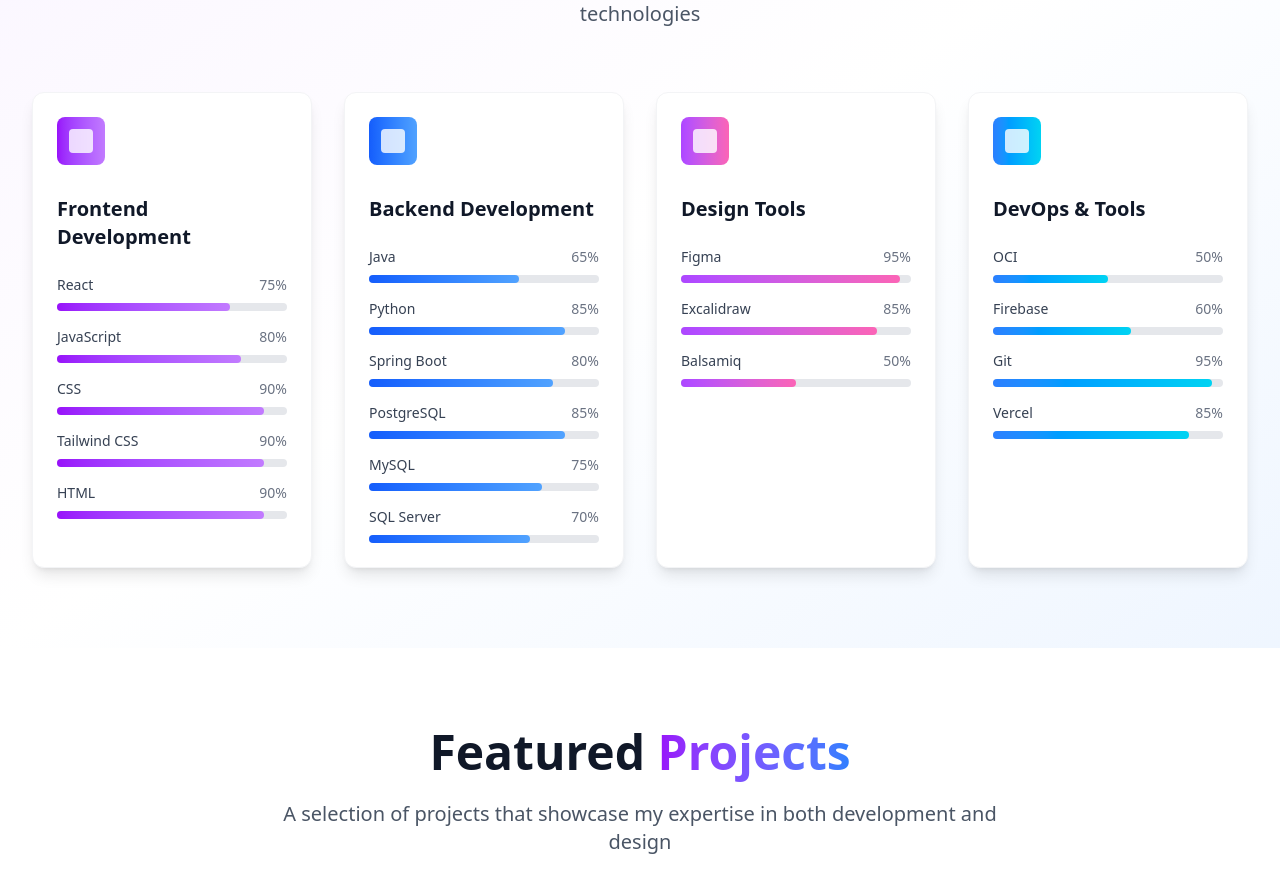
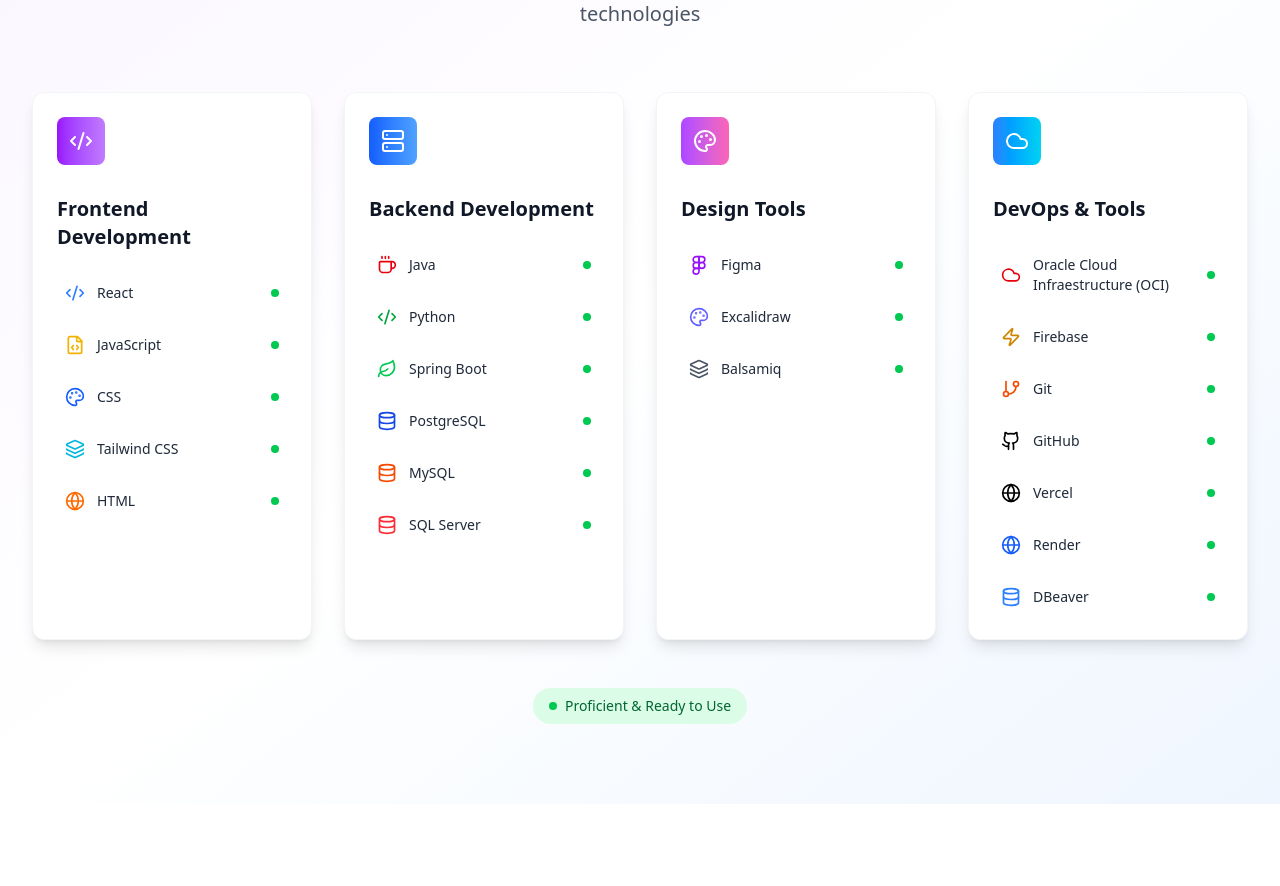
Before and after one commit to Rasmeh27/portfolio-LH, a React (Vite) app: page / in a window 1280 px wide. Shown: the part 2063-2949 px from the top of the page. Built offline with nearby package versions, Linux system fonts and the light colour scheme.

Commit message:
skills changed

```diff
--- a/src/components/Skills.tsx
+++ b/src/components/Skills.tsx
@@ -1,57 +1,81 @@
-import React from 'react';
+import type React from "react"
+import {
+  Code2,
+  Database,
+  Palette,
+  Cloud,
+  Coffee,
+  FileCode,
+  Layers,
+  Server,
+  GitBranch,
+  Figma,
+  Zap,
+  Globe,
+  GithubIcon,
+  Leaf
+} from "lucide-react"
 
 const Skills: React.FC = () => {
   const skillCategories = [
     {
       title: "Frontend Development",
       color: "from-purple-600 to-purple-400",
+      icon: <Code2 className="w-6 h-6 text-white" />,
       skills: [
-        { name: "React", level: 75 },
-        { name: "JavaScript", level: 80 },
-        { name: "CSS", level: 90 },
-        { name: "Tailwind CSS", level: 90 },
-        { name: "HTML", level: 90 }
-      ]
+        { name: "React", icon: <Code2 className="w-5 h-5 text-blue-500" /> },
+        { name: "JavaScript", icon: <FileCode className="w-5 h-5 text-yellow-500" /> },
+        { name: "CSS", icon: <Palette className="w-5 h-5 text-blue-600" /> },
+        { name: "Tailwind CSS", icon: <Layers className="w-5 h-5 text-cyan-500" /> },
+        { name: "HTML", icon: <Globe className="w-5 h-5 text-orange-500" /> },
+      ],
     },
     {
       title: "Backend Development",
       color: "from-blue-600 to-blue-400",
+      icon: <Server className="w-6 h-6 text-white" />,
       skills: [
-        { name: "Java", level: 65 },
-        { name: "Python", level: 85 },
-        { name: "Spring Boot", level: 80 },
-        { name: "PostgreSQL", level: 85 },
-        { name: "MySQL", level: 75 },
-        { name: "SQL Server", level: 70 }
-      ]
+        { name: "Java", icon: <Coffee className="w-5 h-5 text-red-600" /> },
+        { name: "Python", icon: <Code2 className="w-5 h-5 text-green-600" /> },
+        { name: "Spring Boot", icon: <Leaf className="w-5 h-5 text-green-500" /> },
+        { name: "PostgreSQL", icon: <Database className="w-5 h-5 text-blue-700" /> },
+        { name: "MySQL", icon: <Database className="w-5 h-5 text-orange-600" /> },
+        { name: "SQL Server", icon: <Database className="w-5 h-5 text-red-500" /> },
+      ],
     },
     {
       title: "Design Tools",
       color: "from-purple-500 to-pink-400",
+      icon: <Palette className="w-6 h-6 text-white" />,
       skills: [
-        { name: "Figma", level: 95 },
-        { name: "Excalidraw", level: 85 },
-        { name: "Balsamiq", level: 50 }
-      ]
+        { name: "Figma", icon: <Figma className="w-5 h-5 text-purple-600" /> },
+        { name: "Excalidraw", icon: <Palette className="w-5 h-5 text-indigo-500" /> },
+        { name: "Balsamiq", icon: <Layers className="w-5 h-5 text-gray-600" /> },
+      ],
     },
     {
       title: "DevOps & Tools",
       color: "from-blue-500 to-cyan-400",
+      icon: <Cloud className="w-6 h-6 text-white" />,
       skills: [
-        { name: "OCI", level: 50 },
-        { name: "Firebase", level: 60 },
-        { name: "Git", level: 95 },
-        { name: "Vercel", level: 85 }
-      ]
-    }
-  ];
+        { name: "Oracle Cloud Infraestructure (OCI)", icon: <Cloud className="w-5 h-5 text-red-600" /> },
+        { name: "Firebase", icon: <Zap className="w-5 h-5 text-yellow-600" /> },
+        { name: "Git", icon: <GitBranch className="w-5 h-5 text-orange-600" /> },
+        { name: "GitHub", icon: <GithubIcon className="w-5 h-5 text-black" /> },
+        { name: "Vercel", icon: <Globe className="w-5 h-5 text-black" /> },
+        { name: "Render", icon: <Globe className="w-5 h-5 text-blue-600" /> },
+        { name: "DBeaver", icon: <Database className="w-5 h-5 text-blue-500" /> },
+      ],
+    },
+  ]
 
   return (
     <section id="skills" className="py-20 bg-gradient-to-br from-purple-50 via-white to-blue-50">
       <div className="container mx-auto px-4 sm:px-6 lg:px-8">
         <div className="text-center mb-16">
           <h2 className="text-4xl sm:text-5xl font-bold text-gray-900 mb-6">
-            My <span className="bg-gradient-to-r from-purple-600 to-blue-500 bg-clip-text text-transparent">Skills</span>
+            My{" "}
+            <span className="bg-gradient-to-r from-purple-600 to-blue-500 bg-clip-text text-transparent">Skills</span>
           </h2>
           <p className="text-xl text-gray-600 max-w-3xl mx-auto">
             A comprehensive toolkit spanning development, design, and modern technologies
@@ -62,42 +86,39 @@
           {skillCategories.map((category, categoryIndex) => (
             <div
               key={categoryIndex}
-              className="bg-white rounded-xl p-6 shadow-lg hover:shadow-xl transition-all duration-300 border border-gray-100"
+              className="bg-white rounded-xl p-6 shadow-lg hover:shadow-xl transition-all duration-300 border border-gray-100 hover:border-purple-200"
             >
               <div className={`inline-block p-3 rounded-lg bg-gradient-to-r ${category.color} mb-6`}>
-                <div className="w-6 h-6 bg-white rounded opacity-80"></div>
+                {category.icon}
               </div>
 
-              <h3 className="text-xl font-bold text-gray-900 mb-6">
-                {category.title}
-              </h3>
+              <h3 className="text-xl font-bold text-gray-900 mb-6">{category.title}</h3>
 
               <div className="space-y-4">
                 {category.skills.map((skill, skillIndex) => (
-                  <div key={skillIndex}>
-                    <div className="flex justify-between items-center mb-2">
-                      <span className="text-sm font-medium text-gray-700">
-                        {skill.name}
-                      </span>
-                      <span className="text-sm text-gray-500">
-                        {skill.level}%
-                      </span>
-                    </div>
-                    <div className="w-full bg-gray-200 rounded-full h-2">
-                      <div
-                        className={`h-2 rounded-full bg-gradient-to-r ${category.color} transition-all duration-1000 ease-out`}
-                        style={{ width: `${skill.level}%` }}
-                      ></div>
-                    </div>
+                  <div
+                    key={skillIndex}
+                    className="flex items-center space-x-3 p-2 rounded-lg"
+                  >
+                    <div className="flex-shrink-0">{skill.icon}</div>
+                    <span className="text-sm font-medium text-gray-800 flex-grow">{skill.name}</span>
+                    <div className="w-2 h-2 bg-green-500 rounded-full flex-shrink-0" title="Proficient"></div>
                   </div>
                 ))}
               </div>
             </div>
           ))}
         </div>
+
+        <div className="text-center mt-12">
+          <div className="inline-flex items-center space-x-2 bg-green-100 text-green-800 px-4 py-2 rounded-full text-sm font-medium">
+            <div className="w-2 h-2 bg-green-500 rounded-full"></div>
+            <span>Proficient & Ready to Use</span>
+          </div>
+        </div>
       </div>
     </section>
-  );
-};
+  )
+}
 
-export default Skills;
+export default Skills
```
